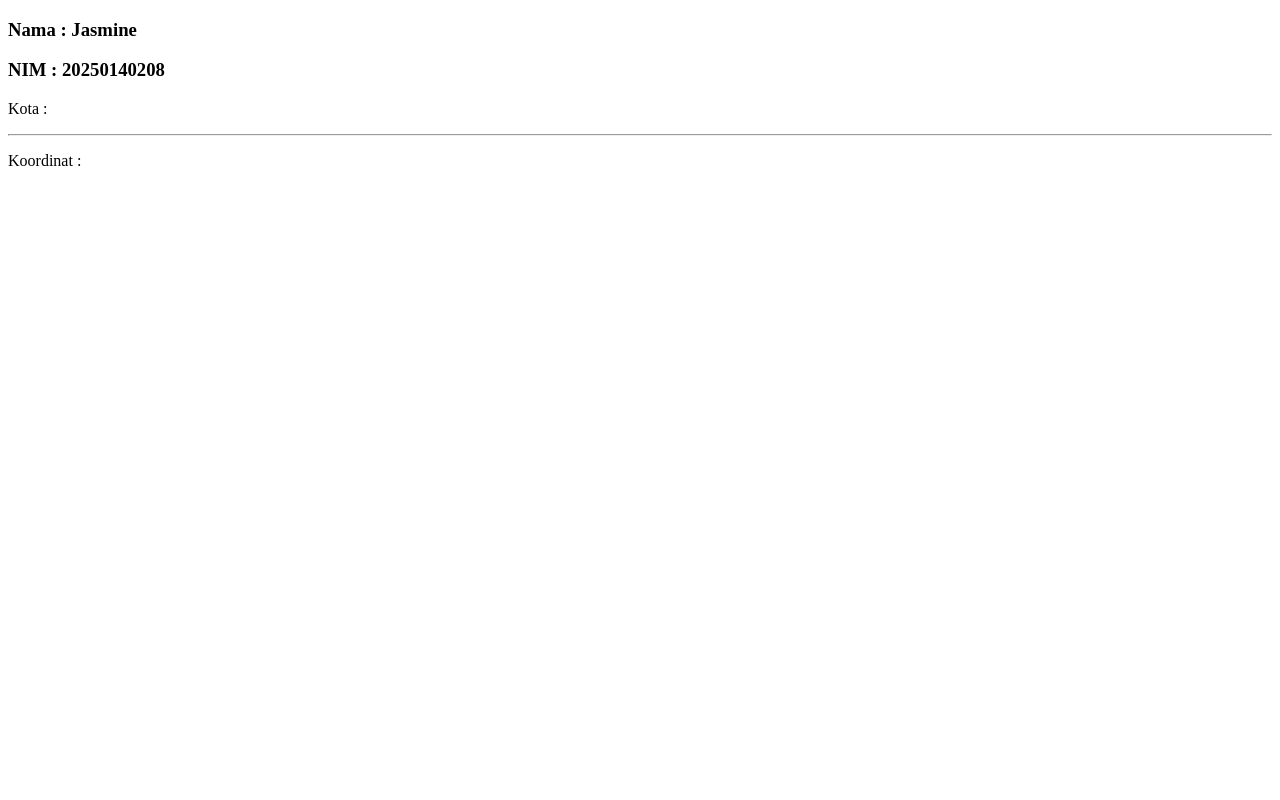
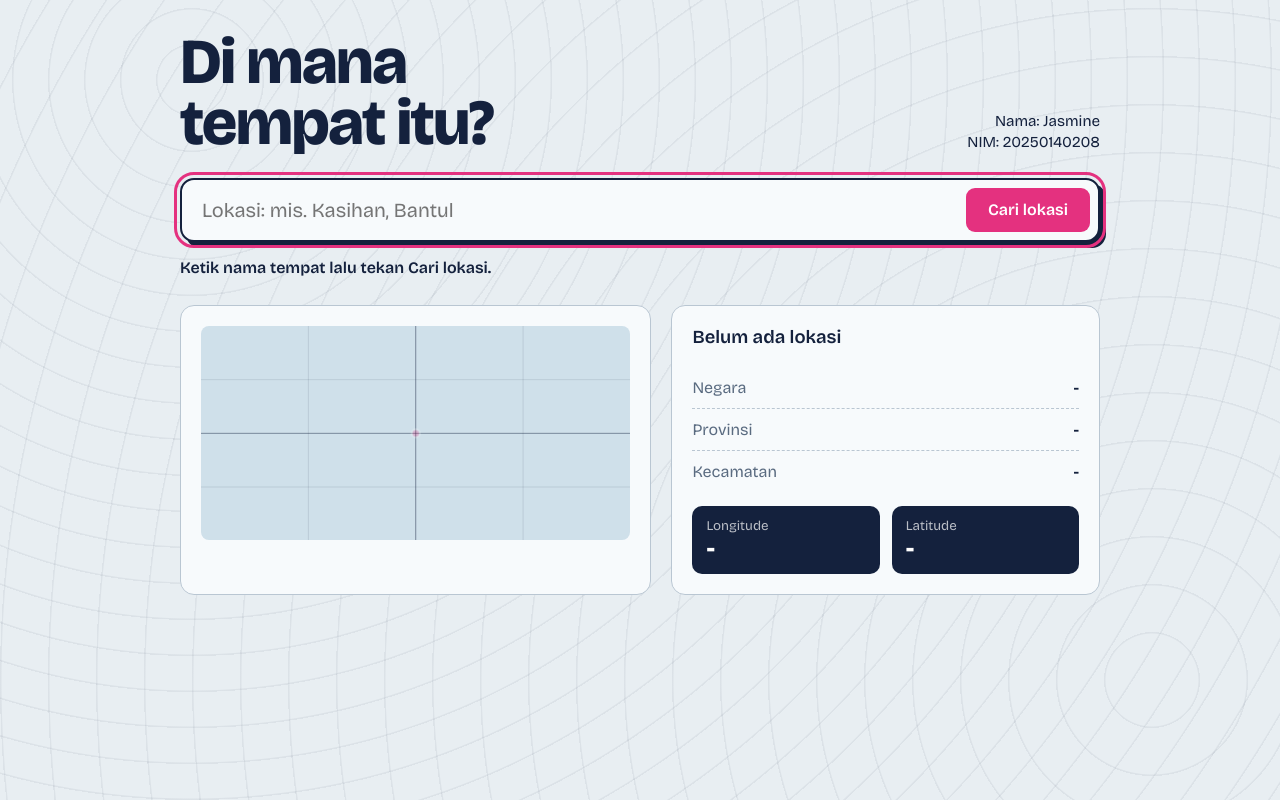
Before and after one commit to nirayndra/208_WeatherApi, a website: page public/index.html in a window 1280 px wide. Drawn offline with nearby package versions, Linux system fonts and the light colour scheme; no server answers.

Commit message:
mengganti index

```diff
--- a/public/index.html
+++ b/public/index.html
@@ -1,41 +1,142 @@
 <!DOCTYPE html>
-<html lang="en">
+<html lang="id">
 <head>
-    <meta charset="UTF-8">
-    <meta name="viewport" content="width=device-width, initial-scale=1.0">
-    <title>Document</title>
+<meta charset="UTF-8">
+<meta name="viewport" content="width=device-width, initial-scale=1.0">
+<title>Pelacak Lokasi - Jasmine</title>
+<link rel="preconnect" href="https://fonts.googleapis.com">
+<link rel="preconnect" href="https://fonts.gstatic.com" crossorigin>
+<link href="https://fonts.googleapis.com/css2?family=Bricolage+Grotesque:opsz,wght@12..96,400;12..96,600;12..96,800&display=swap" rel="stylesheet">
+<style>
+:root{
+    --paper:#e8eef2; --ink:#14213d; --line:#b9c6d2; --card:#f7fafc; --pin:#e4317f; --sea:#cfe0ea;
+}
+*{box-sizing:border-box}
+body{
+    margin:0; min-height:100vh; color:var(--ink);
+    font-family:"Bricolage Grotesque",system-ui,sans-serif;
+    background:
+      repeating-radial-gradient(circle at 15% 10%, transparent 0 34px, rgba(20,33,61,.06) 35px 36px),
+      repeating-radial-gradient(circle at 90% 85%, transparent 0 46px, rgba(20,33,61,.06) 47px 48px),
+      var(--paper);
+    display:flex; justify-content:center; padding:32px 16px;
+}
+main{width:100%; max-width:920px}
+header{display:flex; justify-content:space-between; align-items:flex-end; gap:16px; flex-wrap:wrap; margin-bottom:24px}
+h1{font-size:clamp(2.2rem,6vw,4rem); line-height:.95; margin:0; font-weight:800; letter-spacing:-.03em}
+.id{font-size:.95rem; text-align:right; line-height:1.4}
+form{display:flex; gap:10px; background:var(--card); border:2px solid var(--ink); border-radius:14px; padding:8px; box-shadow:6px 6px 0 var(--ink)}
+input{flex:1; min-width:0; border:0; background:transparent; font:inherit; font-size:1.25rem; padding:10px 12px; color:var(--ink)}
+input:focus{outline:none}
+form:focus-within{outline:3px solid var(--pin); outline-offset:3px}
+button{font:inherit; font-weight:600; border:0; border-radius:9px; background:var(--pin); color:#fff; padding:0 22px; cursor:pointer}
+button:hover{filter:brightness(.92)}
+button:disabled{opacity:.6; cursor:wait}
+.grid{display:grid; grid-template-columns:1.1fr 1fr; gap:20px; margin-top:28px}
+@media(max-width:720px){.grid{grid-template-columns:1fr} .id{text-align:left}}
+.panel{background:var(--card); border:1px solid var(--line); border-radius:14px; padding:20px}
+.map svg{width:100%; height:auto; display:block; border-radius:8px; background:var(--sea)}
+.pin{transition:transform .9s cubic-bezier(.2,.9,.2,1)}
+.pulse{animation:pulse 1.6s ease-out infinite; transform-box:fill-box; transform-origin:center}
+@keyframes pulse{from{transform:scale(.4);opacity:.9}to{transform:scale(2.6);opacity:0}}
+.lokasi{font-size:1.15rem; font-weight:600; margin:0 0 14px; min-height:1.5em}
+dl{margin:0}
+.row{display:flex; justify-content:space-between; gap:12px; padding:11px 0; border-bottom:1px dashed var(--line)}
+.row:last-child{border:0}
+dt{color:#5a6b80}
+dd{margin:0; font-weight:600; text-align:right}
+.coords{display:flex; gap:12px; margin-top:14px}
+.coord{flex:1; background:var(--ink); color:#fff; border-radius:10px; padding:12px 14px}
+.coord small{display:block; opacity:.7}
+.coord b{font-size:1.5rem; font-variant-numeric:tabular-nums}
+#pesan{margin-top:16px; font-weight:600}
+#pesan.err{color:#b3123f}
+@media(prefers-reduced-motion:reduce){.pin{transition:none}.pulse{animation:none}}
+</style>
 </head>
 <body>
+<main>
+    <header>
+        <h1>Di mana<br>tempat itu?</h1>
+        <div class="id">Nama: Jasmine<br>NIM: 20250140208</div>
+    </header>
 
-    <h3>Nama : Jasmine </h3>
-    <h3>NIM : 20250140208 </h3>
+    <form id="form">
+        <input id="input" type="text" placeholder="Lokasi: mis. Kasihan, Bantul" aria-label="Lokasi" required autofocus>
+        <button id="btn" type="submit">Cari lokasi</button>
+    </form>
+    <div id="pesan" role="status">Ketik nama tempat lalu tekan Cari lokasi.</div>
 
-    <p>
-        Kota :
-        <span id="lokasi"></span>
+    <div class="grid">
+        <section class="panel map" aria-label="Posisi di peta dunia">
+            <svg viewBox="0 0 360 180" role="img" aria-label="Peta koordinat">
+                <g stroke="rgba(20,33,61,.18)" stroke-width=".5">
+                    <path d="M0 90H360M0 45H360M0 135H360M90 0V180M180 0V180M270 0V180"/>
+                </g>
+                <path d="M0 90H360M180 0V180" stroke="rgba(20,33,61,.4)" stroke-width=".8"/>
+                <g id="pin" class="pin" style="transform:translate(180px,90px);opacity:.25">
+                    <circle class="pulse" r="4" fill="#e4317f"/>
+                    <circle r="3.5" fill="#e4317f" stroke="#fff" stroke-width="1.5"/>
+                </g>
+            </svg>
+        </section>
 
-    </p>
+        <section class="panel" aria-live="polite">
+            <p class="lokasi" id="lokasi">Belum ada lokasi</p>
+            <dl>
+                <div class="row"><dt>Negara</dt><dd id="negara">-</dd></div>
+                <div class="row"><dt>Provinsi</dt><dd id="provinsi">-</dd></div>
+                <div class="row"><dt>Kecamatan</dt><dd id="kecamatan">-</dd></div>
+            </dl>
+            <div class="coords">
+                <div class="coord"><small>Longitude</small><b id="longitude">-</b></div>
+                <div class="coord"><small>Latitude</small><b id="latitude">-</b></div>
+            </div>
+        </section>
+    </div>
+</main>
 
-    <hr>
+<script>
+const $ = (id) => document.getElementById(id);
 
-    <p>
-        Koordinat :
-        <span id="negara"></span>
-    </p>
+if (location.protocol === "file:") {
+    $("pesan").className = "err";
+    $("pesan").textContent = "Halaman ini dibuka dari file. Jalankan npm run dev, lalu buka http://localhost:3000";
+}
 
-    <script>
-        fetch("/api/lokasi")
-            .then(response => response.json())
-            .then (data => {
-            console.log(data);
-            document.getElementById("lokasi").innerHTML = data.kota;
-            document.getElementById("negara").innerHTML =
-                data.koordinat;
-        })
-        .catch(error => {
-            console.error(error);
-        });
+$("form").addEventListener("submit", async (e) => {
+    e.preventDefault();
+    const q = $("input").value.trim();
+    if (!q) return;
 
-    </script>
+    $("btn").disabled = true;
+    $("pesan").className = "";
+    $("pesan").textContent = "Mencari...";
+
+    try {
+        const res = await fetch(`/api/lokasi?q=${encodeURIComponent(q)}`);
+        const data = await res.json();
+        if (!res.ok) throw new Error(data.message);
+
+        $("lokasi").textContent = data.lokasi;
+        $("negara").textContent = data.negara;
+        $("provinsi").textContent = data.provinsi;
+        $("kecamatan").textContent = data.kecamatan;
+        $("longitude").textContent = data.longitude.toFixed(5);
+        $("latitude").textContent = data.latitude.toFixed(5);
+
+        // posisi pin pada peta dunia (equirectangular 360x180)
+        const x = data.longitude + 180, y = 90 - data.latitude;
+        $("pin").style.transform = `translate(${x}px,${y}px)`;
+        $("pin").style.opacity = 1;
+        $("pesan").textContent = "Lokasi ditemukan.";
+    } catch (err) {
+        $("pesan").className = "err";
+        $("pesan").textContent = err.message || "Terjadi kesalahan. Coba lagi.";
+    } finally {
+        $("btn").disabled = false;
+    }
+});
+</script>
 </body>
 </html>
```
